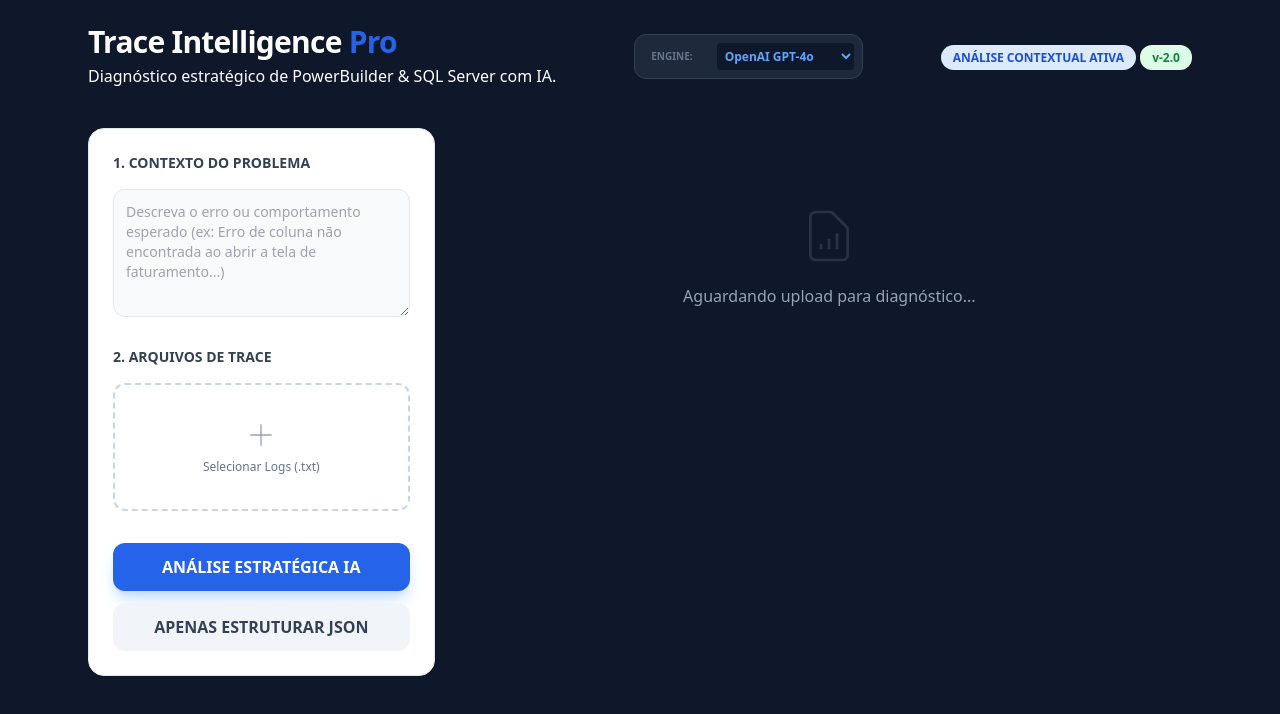
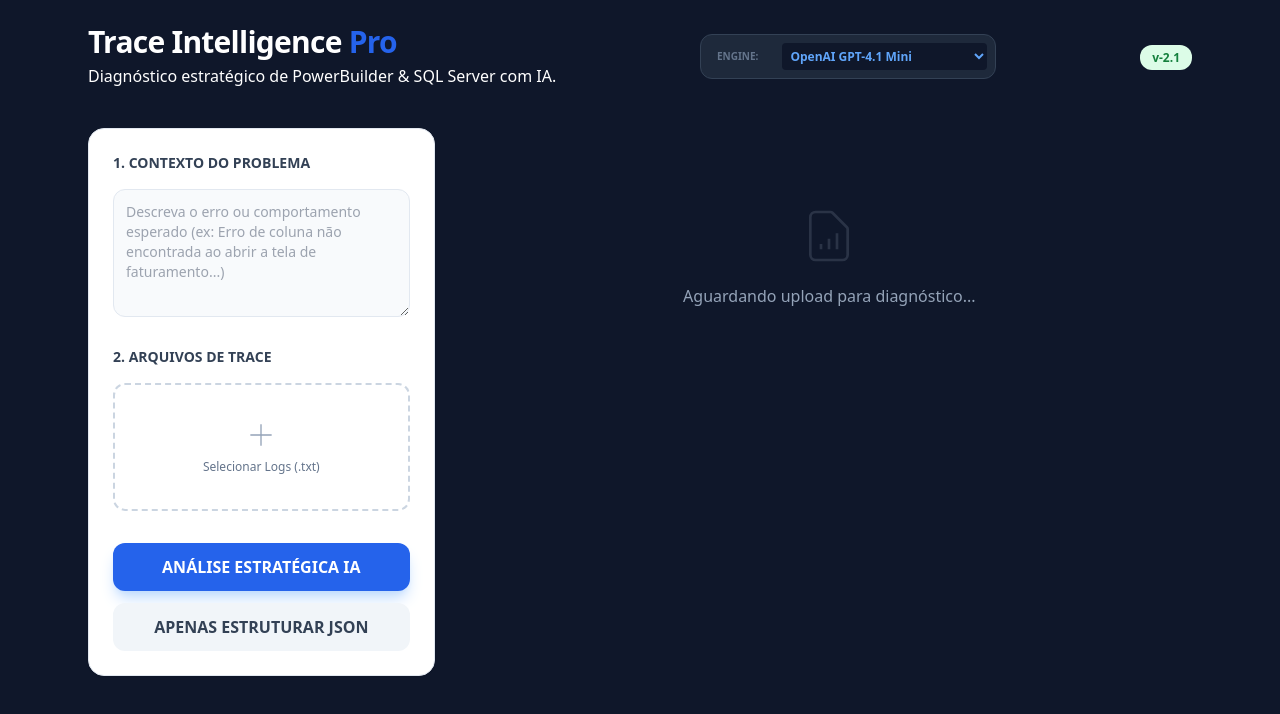
Before and after one commit to Dants0/app_trace, a plain HTML site: page index.html in a window 1280 px wide. Drawn offline with nearby package versions, Linux system fonts and the light colour scheme.

Commit message:
feat: add gemini models and open ai settings

```diff
--- a/index.html
+++ b/index.html
@@ -51,16 +51,20 @@
       </div>
       <div class="flex items-center gap-4 bg-slate-800 p-2 rounded-xl border border-slate-700">
         <label class="text-[10px] font-bold text-slate-500 uppercase px-2">Engine:</label>
-        <select id="aiProvider"
+        <select id="modelAi"
           class="bg-slate-900 text-blue-400 text-xs font-bold p-1 rounded outline-none border-none cursor-pointer">
-          <option value="openai">OpenAI GPT-4o</option>
-          <option value="gemini">Google Gemini 1.5</option>
+          <option value="gpt-4.1-mini">OpenAI GPT-4.1 Mini</option>
+          <option value="gpt-4.1-nano">OpenAI GPT-4.1 Nano</option>
+          <option value="gpt-5-nano">OpenAI GPT-5 Nano</option>
+          <option value="gemini-2.5-flash">Google Gemini 2.5-flash</option>
+          <option value="gemini-2.5-pro">Google Gemini 2.5-pro</option>
+          <option value="gemini-3-pro-preview">Google Gemini 3.1 PRO</option>
+          <option value="gemini-3-flash-preview">Google Gemini 3 Flash</option>
+          <option value="gemini-3.1-pro-preview">Google Gemini 3 PRO Preview</option>
         </select>
       </div>
-      <div class="text-right">
-        <span class="bg-blue-100 text-blue-700 text-xs font-bold px-3 py-1 rounded-full uppercase">Análise Contextual
-          Ativa</span>
-        <span class="bg-green-100 text-green-700 text-xs font-bold px-3 py-1 rounded-xl">v-2.0</span>
+      <div>
+        <span class="bg-green-100 text-green-700 text-xs font-bold px-3 py-1 rounded-xl">v-2.1</span>
       </div>
     </header>
 
@@ -127,7 +131,7 @@
 
     async function handleProcess(route) {
       const fileInput = document.getElementById('fileInput');
-      const provider = document.getElementById('aiProvider').value;
+      const modelAi = document.getElementById('modelAi').value;
       const bugDesc = document.getElementById('bugDescription').value;
       const resultsDiv = document.getElementById('results');
       const loading = document.getElementById('loading');
@@ -140,7 +144,7 @@
       // Preparação do FormData
       const formData = new FormData();
       formData.append('bugDescription', bugDesc); // Enviando a descrição para a IA
-      formData.append('provider', provider)
+      formData.append('modelAi', modelAi)
       for (const file of fileInput.files) {
         formData.append('files', file); // 'files' deve ser o nome esperado no Go
       }
```
Also changed, not shown: 3 other files.
